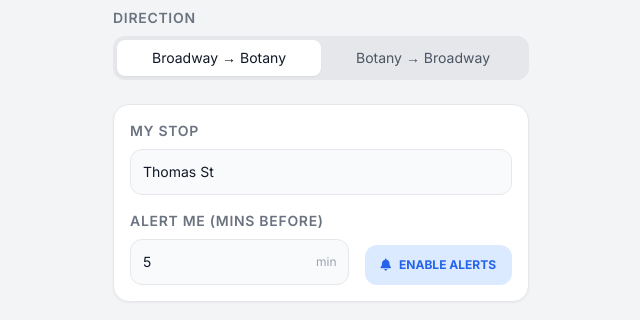
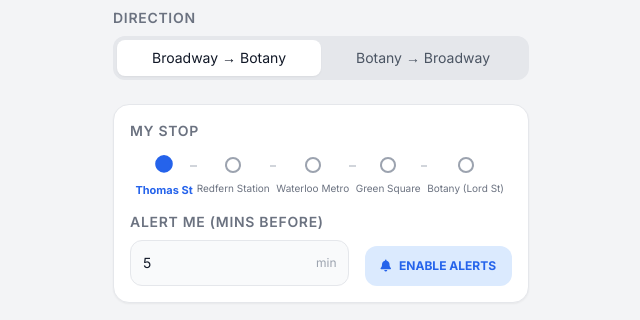
Before and after one commit to chanyeolyoo/uts-shuttle-schedule, a plain HTML site: page index.html in a window 1280 px wide. Shown: the part 88-408 px from the top of the page, without its empty margins (319-959 px from the left). Drawn offline with nearby package versions, Linux system fonts and the light colour scheme.

Commit message:
Replace stop dropdown with interactive visual route map

```diff
--- a/app.js
+++ b/app.js
@@ -15,7 +15,7 @@ document.addEventListener('DOMContentLoaded', () => {
     const dirB2B = document.getElementById('dir-b2b');
     const dirB2BRev = document.getElementById('dir-b2b_rev');
     const themeToggle = document.getElementById('theme-toggle');
-    const stopSelect = document.getElementById('stop-select');
+    const stopSelector = document.getElementById('stop-selector');
     const alertMinsInput = document.getElementById('alert-mins');
     const btnNotifyPerm = document.getElementById('btn-notify-perm');
     const btnLiveMap = document.getElementById('btn-live-map');
@@ -84,19 +84,44 @@ document.addEventListener('DOMContentLoaded', () => {
         const dirData = window.busData[state.currentDir];
         if (!dirData) return;
 
-        // Use the first trip's stops as the definitive list for this direction
         const firstTrip = [...(dirData.am || []), ...(dirData.pm || [])][0];
         if (!firstTrip) return;
 
-        stopSelect.innerHTML = '';
-        firstTrip.stops.forEach(stop => {
-            const opt = document.createElement('option');
-            opt.value = stop.name;
-            opt.textContent = stop.name;
-            stopSelect.appendChild(opt);
+        // Ensure a valid stop is selected for this direction
+        if (!state.selectedStop || !firstTrip.stops.some(s => s.name === state.selectedStop)) {
+            state.selectedStop = firstTrip.stops[0].name;
+        }
+
+        stopSelector.innerHTML = '';
+        firstTrip.stops.forEach((stop, index) => {
+            const isSelected = state.selectedStop === stop.name;
+
+            const stopContainer = document.createElement('div');
+            stopContainer.className = `flex flex-col items-center cursor-pointer group transition-all duration-200 ${isSelected ? 'scale-110' : ''}`;
+
+            stopContainer.innerHTML = `
+                <div class="w-4 h-4 rounded-full border-2 transition-all duration-200 ${
+                    isSelected ? 'bg-blue-600 border-blue-600' : 'bg-white border-gray-400 dark:bg-gray-800 dark:border-gray-500'
+                }"></div>
+                <span class="text-[10px] mt-2 transition-all duration-200 ${
+                    isSelected ? 'font-bold text-blue-600 dark:text-blue-400' : 'text-gray-500 dark:text-gray-400'
+                }">${stop.name}</span>
+            `;
+
+            stopContainer.addEventListener('click', () => {
+                state.selectedStop = stop.name;
+                populateStops();
+                renderSchedule();
+            });
+
+            stopSelector.appendChild(stopContainer);
+
+            if (index < firstTrip.stops.length - 1) {
+                const line = document.createElement('div');
+                line.className = 'flex-1 h-0.5 bg-gray-300 dark:bg-gray-700 mt-2';
+                stopSelector.appendChild(line);
+            }
         });
-
-        state.selectedStop = stopSelect.value;
     };
 
     const renderSchedule = () => {
@@ -267,10 +292,6 @@ document.addEventListener('DOMContentLoaded', () => {
     dirB2BRev.addEventListener('click', () => setDirection('botany_to_broadway'));
 
     // --- Stop Selection & Alerts Logic ---
-    stopSelect.addEventListener('change', () => {
-        state.selectedStop = stopSelect.value;
-        renderSchedule();
-    });
 
     alertMinsInput.addEventListener('input', () => {
         state.reminderMins = parseInt(alertMinsInput.value, 10) || 5;
--- a/index.html
+++ b/index.html
@@ -43,10 +43,10 @@
         <!-- Station Selection -->
         <div class="mb-6 p-4 rounded-2xl bg-white dark:bg-gray-800 shadow-sm border border-gray-200 dark:border-gray-700">
             <div class="mb-4">
-                <label class="text-sm font-semibold text-gray-500 dark:text-gray-400 uppercase tracking-wider mb-2 block">My Stop</label>
-                <select id="stop-select" class="w-full p-3 rounded-xl bg-gray-50 dark:bg-gray-900 border border-gray-200 dark:border-gray-700 text-sm font-medium focus:ring-2 focus:ring-blue-500 outline-none appearance-none cursor-pointer">
-                    <!-- Options dynamically populated -->
-                </select>
+                <label class="text-sm font-semibold text-gray-500 dark:text-gray-400 uppercase tracking-wider mb-4 block">My Stop</label>
+                <div id="stop-selector" class="flex items-start justify-between relative px-2">
+                    <!-- Interactive stop map injected here -->
+                </div>
             </div>
 
             <div class="flex flex-col sm:flex-row gap-4 items-end">
```
